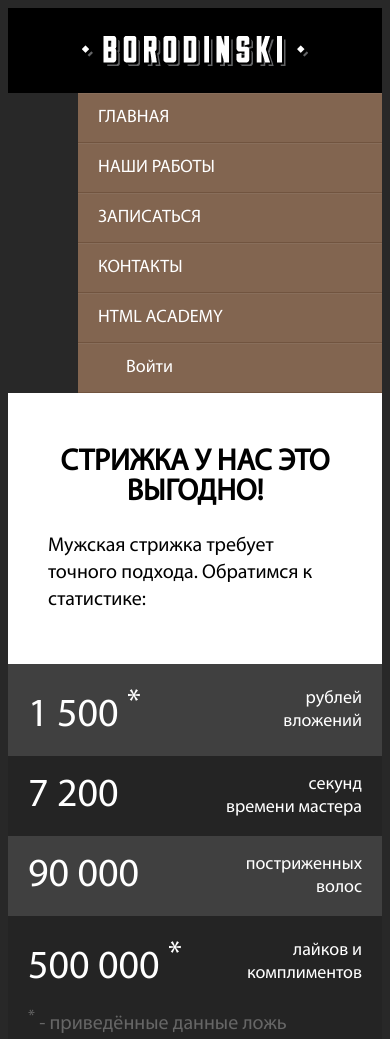
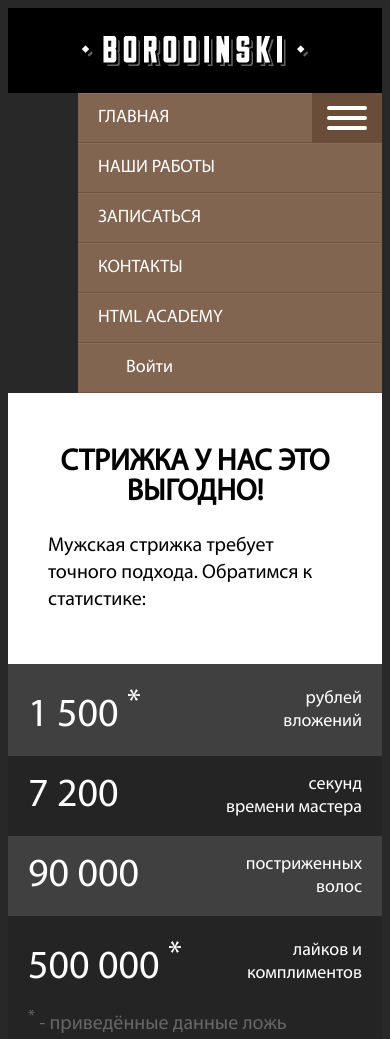
Before and after one commit to Igor-Melnyk/barbershop.prov1, a website: page index.html in a window 390 px wide. Shown: the top 1039 px of the page. Drawn offline with nearby package versions, Linux system fonts and the light colour scheme; files that its build step writes are made by us from their sources; files whose address does not match are found by name.

Commit message:
Update _main-nav.scss
3232

```diff
--- a/scss/_main-nav.scss
+++ b/scss/_main-nav.scss
@@ -89,4 +89,7 @@
 		padding-left: 48px;
 		text-transform: none;
 	}
+	.main-nav__button {
+		display: block;
+	}
 }
```
